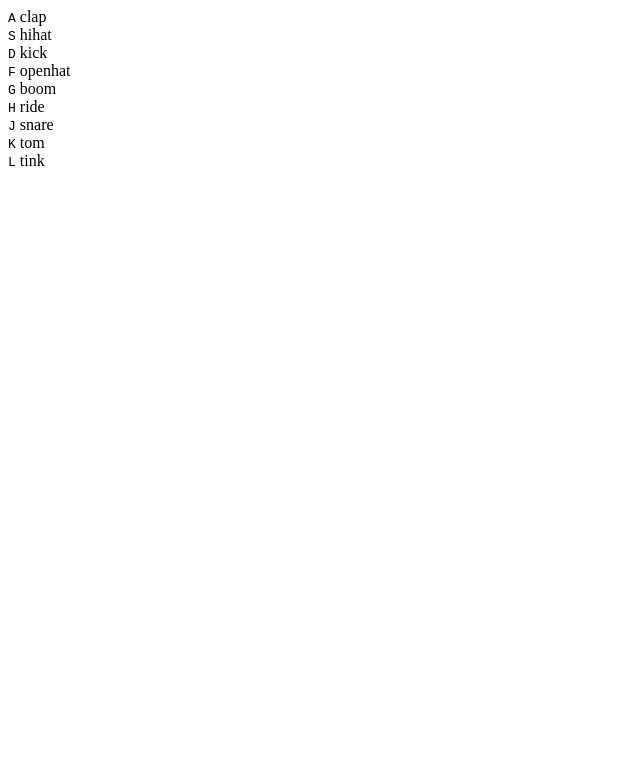
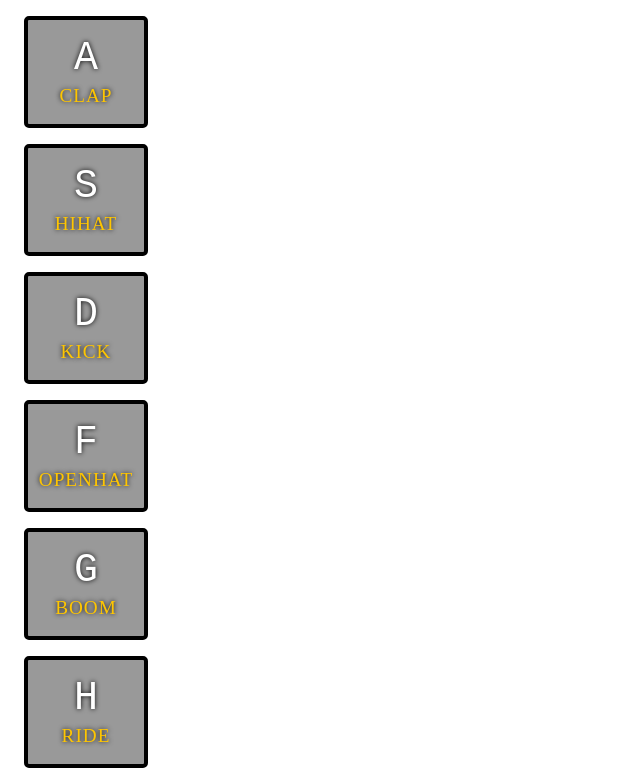
Before and after one commit to Enrico-Candido/javascript-30-projects, a plain HTML site: page index.html in a window 1280 px wide. Shown: the top 781 px of the page, without its empty margins (0-640 px from the left). Drawn offline with Linux system fonts and the light colour scheme.

Commit message:
alteracoes

```diff
--- a/index.html
+++ b/index.html
@@ -29,19 +29,19 @@
             <kbd>G</kbd>
             <span class="sound">boom</span>
         </div>
-        <div data-key="" class="key">
+        <div data-key="72" class="key">
             <kbd>H</kbd>
             <span class="sound">ride</span>
         </div>
-        <div data-key="" class="key">
+        <div data-key="74" class="key">
             <kbd>J</kbd>
             <span class="sound">snare</span>
         </div>
-        <div data-key="" class="key">
+        <div data-key="75" class="key">
             <kbd>K</kbd>
             <span class="sound">tom</span>
         </div>
-        <div data-key="" class="key">
+        <div data-key="76" class="key">
             <kbd>L</kbd>
             <span class="sound">tink</span>
         </div>
@@ -61,9 +61,19 @@
 <script>
     window.addEventListener('keydown', function(e) {
         const audio = document.querySelector(`audio[data-key="${e.keyCode}"]`);
+        const key = document.querySelector(`.key[data-key="${e.keyCode}"]`);
         if(!audio) return; // stop the function from running all together
         audio.currentTime = 0; // rewind to the start
         audio.play();
+        key.classList.add('playing');
+
+        function removeTransition(e) {
+            if(e.propertyName !== 'transform') return; // skip it if it's not a transform
+            console.log(e.propertyName);
+        }
+
+        const keys = document.querySelectorAll('.key');
+        keys.forEach(key => key.addEventListener('transitionend', removeTransition));
     })
 </script>
 </html>
--- a/style.css
+++ b/style.css
@@ -0,0 +1,31 @@
+.key {
+    border: 4px solid black;
+    border-radius: 5px;
+    margin: 1rem;
+    font-size: 1.5rem;
+    padding: 1rem .5rem;
+    transition: all 0.07s;
+    width: 100px;
+    text-align: center;
+    color: white;
+    background: rgba(0, 0, 0, 0.4);
+    text-shadow: 0 0 5px black;
+}
+
+.playing {
+    transform:scale(1.1);
+    border-color: #ffc600;
+    box-shadow: 0 0 10px #ffc600;
+}
+
+kbd {
+    display: block;
+    font-size: 40px;
+}
+
+.sound {
+    font-size: 1.2rem;
+    text-transform: uppercase;
+    letter-spacing: 1px;
+    color: #ffc600;
+}
```
Also changed, not shown: 1 other file.
